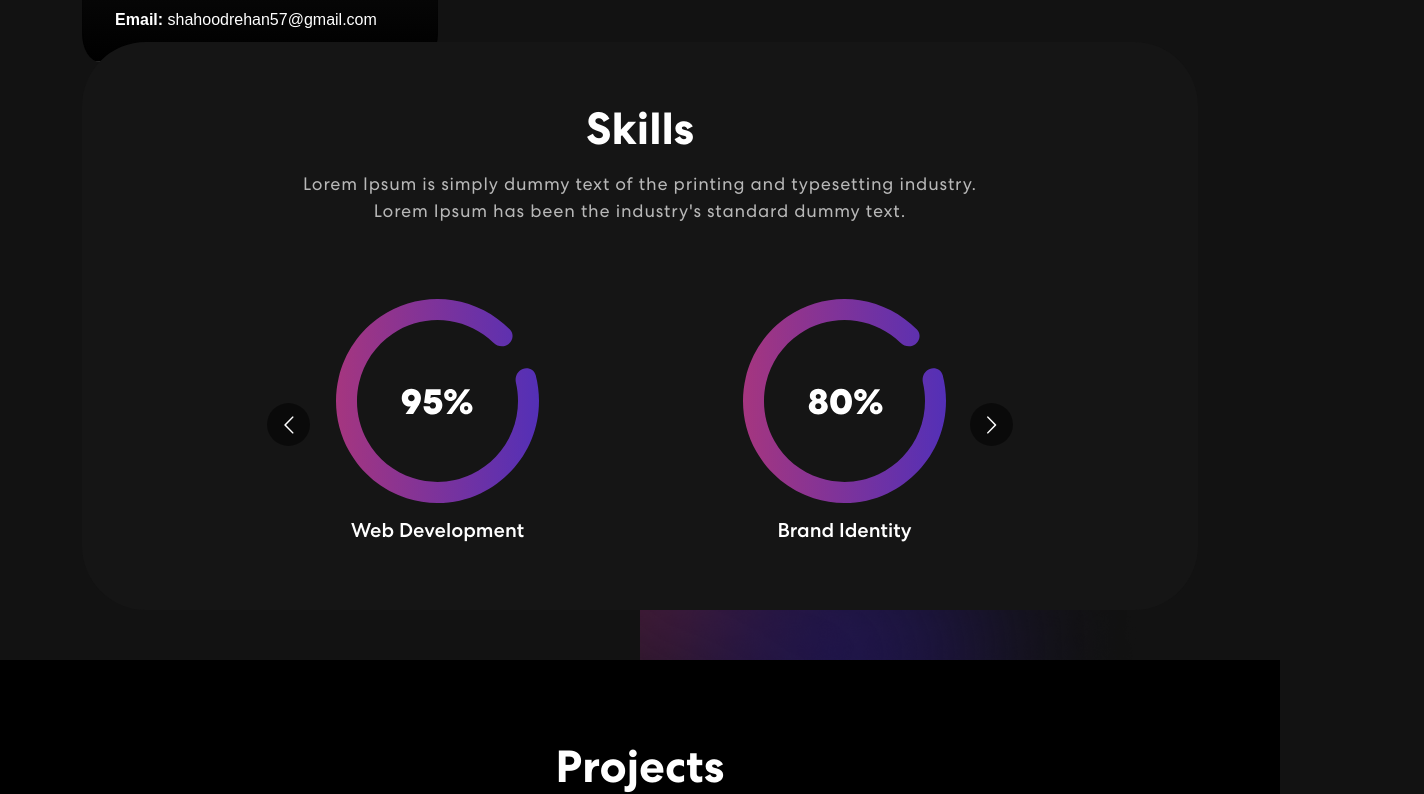
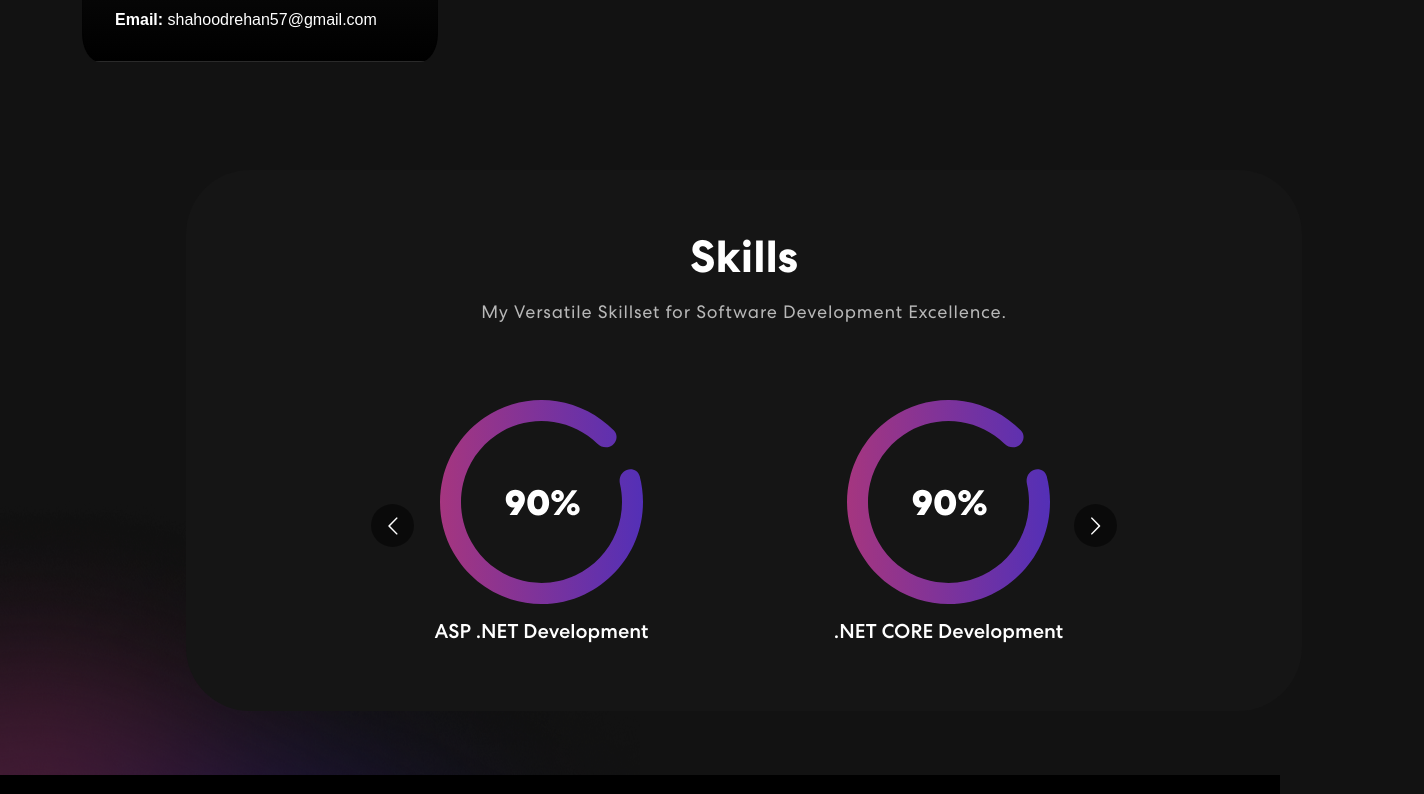
Before and after one commit to shahoodrehan/Portfolio, a React (Create React App) app: page / in a window 1280 px wide. Shown: the part 1287-2081 px from the top of the page, 1424 px wide, since content can reach past the window. Built offline with nearby package versions, Linux system fonts and the light colour scheme.

Commit message:
Website completed

```diff
--- a/src/App.css
+++ b/src/App.css
@@ -274,7 +274,8 @@ nav.navbar .navbar-toggler[aria-expanded="true"] .navbar-toggler-icon {
 
   /* Add margin to the next section */
   section.banner {
-    margin-top: 25px; /* Adjust this value as needed */
+    margin-top: 25px;
+    /* Adjust this value as needed */
   }
 
 
@@ -387,11 +388,15 @@ nav.navbar .navbar-toggler[aria-expanded="true"] .navbar-toggler-icon {
 
 @media screen and (max-width: 768px) {
   .banner img {
-    max-width: 60%; /* Adjust the maximum width for smaller screens */
-    height: auto;    /* Let the height adjust proportionally */
-    top: 28%;       /* Remove the top position */
+    max-width: 60%;
+    /* Adjust the maximum width for smaller screens */
+    height: auto;
+    /* Let the height adjust proportionally */
+    top: 28%;
+    /* Remove the top position */
     /* Adjust the left position or use another value as needed */
-    right: 0;        /* Remove the right position */
+    right: 0;
+    /* Remove the right position */
   }
 }
 
@@ -491,6 +496,7 @@ text-align: justify;
   position: relative;
   border-color: #2e363c;
   margin-top: 5%;
+
   &:hover {
     background-color: #549acd;
     /* Slightly darker background on hover */
@@ -510,6 +516,7 @@ margin-top: 5%;
   position: relative;
   border-color: #2e363c;
   margin-top: 5%;
+
   &:hover {
     background-color: #549acd;
     /* Slightly darker background on hover */
@@ -535,22 +542,33 @@ margin-top: 5%;
   width: 25px;
 }
 
+section .skill {
+  margin-top: 10%;
+}
+
 
 @media (max-width: 768px) {
   .profile-card {
-    position: relative; /* Set the position relative to allow absolute positioning inside */
-    top: 2rem; /* Give enough space for the profile info to fit under the image */
+    position: relative;
+    /* Set the position relative to allow absolute positioning inside */
+    top: 2rem;
+    /* Give enough space for the profile info to fit under the image */
   }
-  section.skill{
-    margin-top: 10rem ;
+
+  section.skill {
+    margin-top: 10rem;
     margin-bottom: 4rem;
   }
 
   .profile-card .img {
-    width: 100%; /* Make image full width */
-    height: auto; /* Maintain aspect ratio */
-    border-radius: 50%; /* If you want a circular image */
+    width: 100%;
+    /* Make image full width */
+    height: auto;
+    /* Maintain aspect ratio */
+    border-radius: 50%;
+    /* If you want a circular image */
   }
+
   .profile-info {
     margin-left: -40px;
     padding-top: 50px;
@@ -560,10 +578,26 @@ margin-top: 5%;
 
 }
 
+/***skills css***/
 .skill {
-  padding: 0 0 50px 0;
-  position: relative;
+  margin-top: 10%;
+  padding-left: 5px;
+  padding-right: 5px;
+  width: 85rem;
+  margin-bottom: 5%;
+  margin-left: 5%;
 }
+
+.background-image {
+  background-image: url('./Assets/img/color-sharp.png');
+  top: 45%;
+  position: absolute;
+  bottom: 0;
+  left: 0;
+  width: 50%;
+  z-index: -10;
+}
+
 .skill-bx {
   background: #151515;
   border-radius: 64px;
@@ -571,10 +605,12 @@ margin-top: 5%;
   padding: 60px 50px;
   margin-top: -60px;
 }
+
 .skill h2 {
   font-size: 45px;
   font-weight: 700;
 }
+
 .skill p {
   color: #B8B8B8;
   font-size: 18px;
@@ -582,15 +618,18 @@ margin-top: 5%;
   line-height: 1.5em;
   margin: 14px 0 75px 0;
 }
+
 .skill-slider {
   width: 80%;
   margin: 0 auto;
   position: relative;
 }
+
 .skill-slider .item img {
   width: 50%;
   margin: 0 auto 15px auto;
 }
+
 .background-image-left {
   top: 28%;
   position: absolute;
@@ -598,6 +637,66 @@ margin-top: 5%;
   width: 40%;
   z-index: -4;
 }
+
+.item {
+  flex: 0 0 auto;
+}
+
+@media screen and (max-width: 1200px) {
+  .skill {
+    width: 70rem;
+  }
+}
+
+@media screen and (max-width: 992px) {
+
+  .background-image,
+  .background-image-left {
+    width: 40%;
+  }
+}
+
+
+@media only screen and (max-width: 756px) {
+  .skill {
+    width: 43rem;
+    margin-left: 10px;
+    padding-left: 10px;
+  }
+
+  .background-image {
+    width: auto;
+    margin-top: 50%;
+  }
+
+  .skill-section {
+
+    padding-left: 50px;
+    width: 30rem;
+  }
+
+  .skill-section .inner {
+    padding-right: 4px;
+  }
+
+  .skill-slider {
+    margin-right: 19px;
+  }
+}
+
+@media screen and (max-width: 576px) {
+  .skill {
+    width: 95%;
+    margin-left: auto;
+    margin-right: auto;
+  }
+
+  .background-image,
+  .background-image-left {
+    display: none;
+  }
+}
+
 
 
 /**** Skills Css ****/
@@ -828,11 +927,13 @@ margin-left: 30%;
   position: relative;
   background-color: black;
 }
+
 .project h2 {
   font-size: 45px;
   font-weight: 700;
   text-align: center;
 }
+
 .project p {
   color: #B8B8B8;
   font-size: 18px;
@@ -842,6 +943,7 @@ margin-left: 30%;
   text-align: center;
   width: 60%;
 }
+
 .project .nav.nav-pills {
   width: 70%;
   margin: 0 auto;
@@ -849,9 +951,11 @@ margin-left: 30%;
   background-color: rgb(255 255 255 / 10%);
   overflow: hidden;
 }
+
 .project .nav.nav-pills .nav-item {
   width: 50%;
 }
+
 .project .nav.nav-pills .nav-link {
   background-color: transparent;
   border-radius: 0;
@@ -866,6 +970,7 @@ margin-left: 30%;
   text-align: center;
   z-index: 0;
 }
+
 .project .nav.nav-pills .nav-link::before {
   content: "";
   position: absolute;
@@ -877,16 +982,20 @@ margin-left: 30%;
   z-index: -1;
   transition: 0.3s ease-in-out;
 }
+
 .project .nav.nav-pills .nav-link.active::before {
   width: 100% !important;
 }
+
 .project .nav.nav-pills .nav-link.active {
   border: 1px solid rgba(255, 255, 255, 1);
 }
+
 .nav-link#projects-tabs-tab-first {
   border: 1px solid rgba(255, 255, 255, 0.5);
   border-radius: 55px 0px 0px 55px;
 }
+
 .nav-link#projects-tabs-tab-second {
   border-top: 1px solid rgba(255, 255, 255, 0.5);
   border-bottom: 1px solid rgba(255, 255, 255, 0.5);
@@ -898,6 +1007,7 @@ margin-left: 30%;
   overflow: hidden;
   margin-bottom: 24px;
 }
+
 .proj-imgbx::before {
   content: "";
   background: linear-gradient(90.21deg, #AA367C -5.91%, #4A2FBD 111.58%);
@@ -907,9 +1017,11 @@ margin-left: 30%;
   height: 0;
   transition: 0.4s ease-in-out;
 }
+
 .proj-imgbx:hover::before {
   height: 100%;
 }
+
 .proj-txtx {
   position: absolute;
   text-align: center;
@@ -920,22 +1032,26 @@ margin-left: 30%;
   opacity: 0;
   width: 100%;
 }
+
 .proj-imgbx:hover .proj-txtx {
   top: 50%;
   opacity: 1;
 }
+
 .proj-txtx h4 {
-  font-size: 30px;
+  font-size: 20px;
   font-weight: 700;
   letter-spacing: 0.8px;
   line-height: 1.1em;
 }
+
 .proj-txtx span {
   font-style: italic;
   font-weight: 400;
   font-size: 15px;
   letter-spacing: 0.8px;
 }
+
 .background-image-right {
   top: 20%;
   position: absolute;
@@ -950,15 +1066,19 @@ margin-left: 30%;
   background: linear-gradient(90.21deg, #AA367C -5.91%, #4A2FBD 111.58%);
   padding: 60px 0 200px 0;
 }
+
 .contact img {
   width: 92%;
 }
+
 .contact h2 {
   font-size: 45px;
   font-weight: 700;
   margin-bottom: 30px;
 }
-.contact form input, .contact form textarea {
+
+.contact form input,
+.contact form textarea {
   width: 100%;
   background: rgba(255, 255, 255, 0.1);
   border: 1px solid rgba(255, 255, 255, 0.5);
@@ -971,19 +1091,26 @@ margin-left: 30%;
   letter-spacing: 0.8px;
   transition: 0.3s ease-in-out;
 }
-.contact form input:focus, .contact form textarea:focus {
+
+.contact form input:focus,
+.contact form textarea:focus {
   background: rgba(255, 255, 255, 1);
   color: #121212;
 }
-.contact form input::placeholder, .contact form textarea::placeholder {
+
+.contact form input::placeholder,
+.contact form textarea::placeholder {
   font-size: 16px;
   font-weight: 400;
   color: #fff;
 }
-.contact form input:focus::placeholder, .contact form textarea:focus::placeholder {
+
+.contact form input:focus::placeholder,
+.contact form textarea:focus::placeholder {
   color: #121212;
   opacity: 0.8;
 }
+
 .contact form button {
   font-weight: 700;
   color: #000;
@@ -995,13 +1122,16 @@ margin-left: 30%;
   position: relative;
   transition: 0.3s ease-in-out;
 }
+
 .contact form button span {
   z-index: 1;
   position: relative;
 }
+
 .contact form button:hover {
   color: #fff;
 }
+
 .contact form button::before {
   content: "";
   background: #121212;
@@ -1013,6 +1143,7 @@ margin-left: 30%;
   z-index: 0;
   transition: 0.3s ease-in-out;
 }
+
 .contact form button:hover::before {
   width: 100%;
 }
@@ -1025,6 +1156,7 @@ margin-left: 30%;
   background-size: cover;
   background-repeat: no-repeat;
 }
+
 .newsletter-bx {
   background: #FFFFFF;
   border-radius: 55px;
@@ -1033,11 +1165,13 @@ margin-left: 30%;
   margin-bottom: 80px;
   margin-top: -122px;
 }
+
 .newsletter-bx h3 {
   font-weight: 700;
   letter-spacing: 0.5px;
   line-height: 1.2em;
 }
+
 .new-email-bx {
   background: #fff;
   padding: 5px;
@@ -1047,6 +1181,7 @@ margin-left: 30%;
   display: flex;
   align-items: center;
 }
+
 .new-email-bx::before {
   content: "";
   background: linear-gradient(90.21deg, #AA367C -5.91%, #4A2FBD 111.58%);
@@ -1058,6 +1193,7 @@ margin-left: 30%;
   bottom: -1px;
   right: -1px;
 }
+
 .new-email-bx::after {
   content: "";
   background: #fff;
@@ -1069,6 +1205,7 @@ margin-left: 30%;
   bottom: 0;
   right: 0;
 }
+
 .new-email-bx input {
   width: 100%;
   color: #121212;
@@ -1083,36 +1220,41 @@ margin-left: 30%;
 
 
 }
+
 .footer p {
   font-weight: 400;
   font-size: 16px;
   color: #B8B8B8;
   letter-spacing: 0.5px;
   margin-top: 15px;
-    margin-right: 30% ;
+  margin-right: 30%;
   margin-bottom: -15px;
 }
-  .footer .social-icon{
+
+.footer .social-icon {
   margin-top: 3%;
-    margin-right: 37% ;
+  margin-right: 37%;
   margin-bottom: -15px;
 }
 
 @media (max-width: 768px) {
   .footer img {
-      width: 60%; /* Adjust as needed */
+    width: 60%;
+    /* Adjust as needed */
 
   }
 
   .footer p {
-      font-size: 14px; /* Adjust as needed */
+    font-size: 14px;
+    /* Adjust as needed */
     margin-right: auto;
     margin-left: auto;
     text-align: center;
   }
 
   .social-icon {
-      margin-top: 5%; /* Adjust as needed */
+    margin-top: 5%;
+    /* Adjust as needed */
     margin-right: auto;
     margin-left: auto;
     text-align: center;
@@ -1122,13 +1264,16 @@ margin-left: 30%;
 
 @media (max-width: 576px) {
   .footer img {
-      width: 50%; /* Adjust as needed */
+    width: 50%;
+    /* Adjust as needed */
   }
 
   .footer p {
-      font-size: 12px; /* Adjust as needed */
+    font-size: 12px;
+    /* Adjust as needed */
   }
 }
+
 .App {
   text-align: center;
 }
--- a/src/Components/ProjectCard.js
+++ b/src/Components/ProjectCard.js
@@ -1,8 +1,8 @@
 import { Col } from "react-bootstrap";
 
-export const ProjectCard = ({ title, description, imgUrl }) => {
+export const ProjectCard = ({ title, description, imgUrl,onClick }) => {
   return (
-    <Col size={12} sm={6} md={4}>
+    <Col onClick = {()=>onClick()} size={12} sm={6} md={4}>
       <div className="proj-imgbx">
         <img src={imgUrl} />
         <div className="proj-txtx">
--- a/src/Components/Skills.js
+++ b/src/Components/Skills.js
@@ -169,30 +169,46 @@ export const Skills = () => {
                 <div className="col-12">
                     <div className="skill-bx wow zoomIn">
                         <h2>Skills</h2>
-                        <p>Lorem Ipsum is simply dummy text of the printing and typesetting industry.<br></br> Lorem Ipsum has been the industry's standard dummy text.</p>
+                        <p>My Versatile Skillset for Software Development Excellence.</p>
                         <Carousel responsive={responsive} infinite={true} className="owl-carousel owl-theme skill-slider">
+                            <div className="item">
+                                <img src={meter3} alt="Image" />
+                                <h5>ASP .NET Development</h5>
+                            </div>
+                            <div className="item">
+                                <img src={meter3} alt="Image" />
+                                <h5>.NET CORE Development</h5>
+                            </div>
+                            <div className="item">
+                                <img src={meter2} alt="Image" />
+                                <h5>API Development</h5>
+                            </div>
+                            <div className="item">
+                                <img src={meter1} alt="Image" />
+                                <h5>Wordpress Development</h5>
+                            </div>
                             <div className="item">
                                 <img src={meter1} alt="Image" />
                                 <h5>Web Development</h5>
                             </div>
                             <div className="item">
                                 <img src={meter2} alt="Image" />
-                                <h5>Brand Identity</h5>
+                                <h5>Frontend Development</h5>
                             </div>
                             <div className="item">
                                 <img src={meter3} alt="Image" />
-                                <h5>Logo Design</h5>
+                                <h5>Database Management</h5>
                             </div>
                             <div className="item">
                                 <img src={meter1} alt="Image" />
-                                <h5>Web Development</h5>
+                                <h5>C# Development</h5>
                             </div>
                         </Carousel>
                     </div>
                 </div>
             </div>
         </div>
-        <img className="background-image-left" src={colorSharp} alt="Image" />
+        <img className="background-image" src={colorSharp} alt="Image" />
     </section>
   )
 }
```
Also changed, not shown: src/Components/Projects.js (+8 -3 lines). Lines whose indentation alone changed are shown as unchanged.
